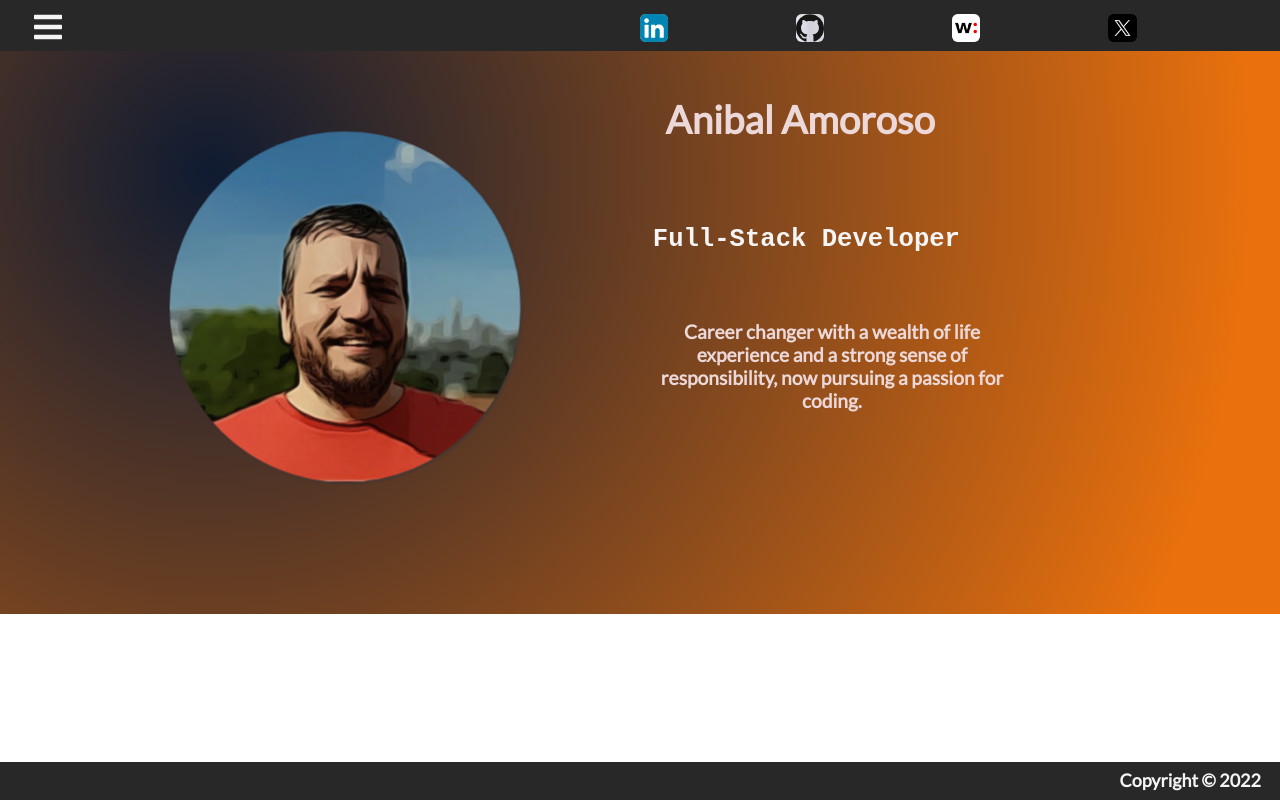
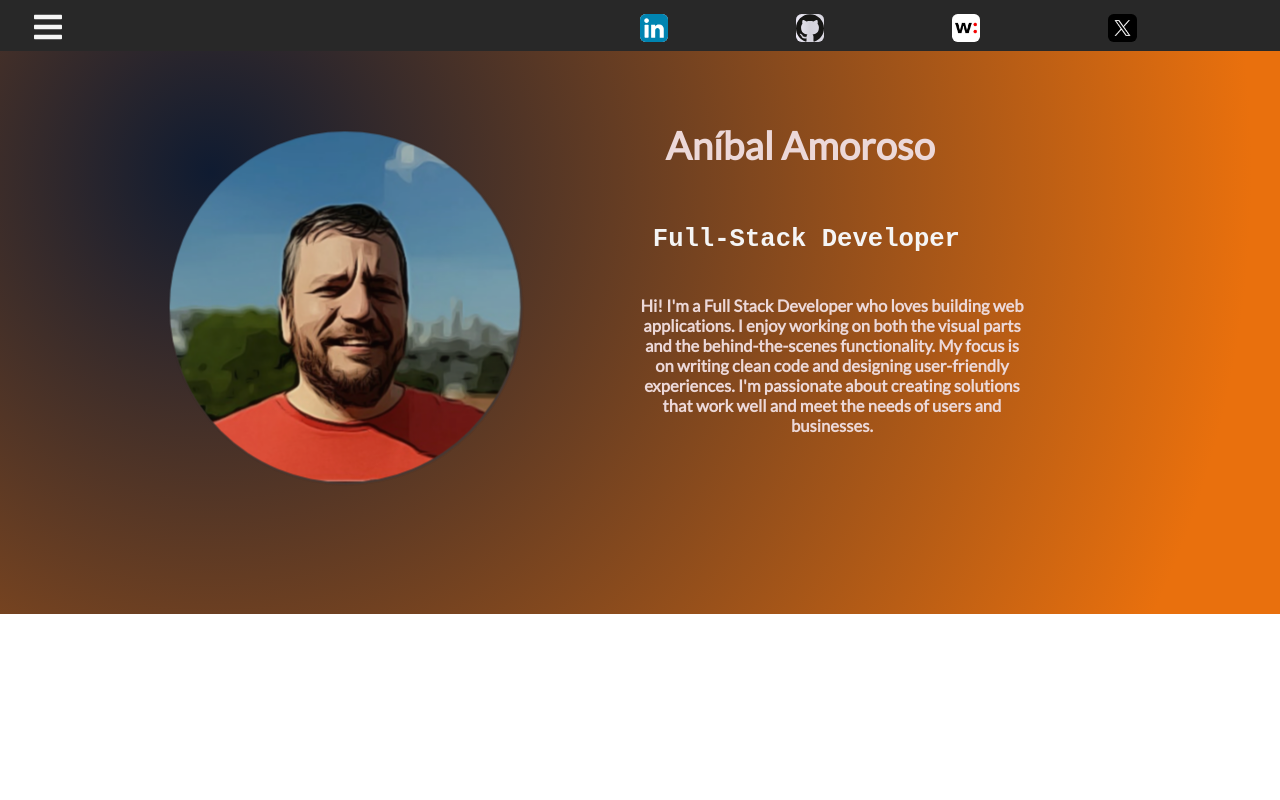
Before and after one commit to sjdev2212/portfoliosjdev, a React (Create React App) app: page / in a window 1280 px wide. Built offline with nearby package versions, Linux system fonts and the light colour scheme.

Commit message:
delete footer and  bk changes

```diff
--- a/package.json
+++ b/package.json
@@ -11,6 +11,7 @@
     "emailjs-com": "^3.2.0",
     "firebase": "^10.4.0",
     "framer-motion": "^10.6.1",
+    "particles.js": "^2.0.0",
     "react": "^18.2.0",
     "react-dom": "^18.2.0",
     "react-hot-toast": "^2.4.0",
--- a/src/About.css
+++ b/src/About.css
@@ -2,9 +2,8 @@
     padding: 20px;
     background-color: #f5f5f5;
     margin-bottom: 20px;
-    background-image: radial-gradient(circle farthest-corner at 16.5% 28.1%, rgba(15, 27, 49, 1) 0%, rgba(0, 112, 218, 1) 90%);
-    background-image: cover;
-    height: 50vw;
+    background-image: radial-gradient(circle farthest-corner at 80.5% 60.1%, rgba(15, 27, 49, 1) 0%, rgb(233, 112, 13) 90%);
+    height: 100vw;
 
 }
 .about-section{
--- a/src/App.js
+++ b/src/App.js
@@ -23,7 +23,7 @@ function App() {
 
 
 
-    <Footer />
+
     </div>
     </BrowserRouter>
   );
--- a/src/Contact.css
+++ b/src/Contact.css
@@ -3,10 +3,9 @@ display: flex;
 flex-direction: column;
 justify-content: center;
 align-items: center;
-background-image: radial-gradient( circle farthest-corner at 16.5% 28.1%,  rgba(15,27,49,1) 0%, rgba(0,112,218,1) 90% );
-background-repeat: no-repeat;
+background-image: radial-gradient(circle farthest-corner at 50.5% 28.1%, rgba(15, 27, 49, 1) 0%, rgb(233, 112, 13) 90%);background-repeat: no-repeat;
 background-size: cover;
-height: 94vh;
+height: 46vw;
  }
 .contact-form {
     display: flex;
--- a/src/Content.css
+++ b/src/Content.css
@@ -20,7 +20,7 @@
   }
 }
 .content {
-  background-image: radial-gradient( circle farthest-corner at 16.5% 28.1%,  rgba(15,27,49,1) 0%, rgba(0,112,218,1) 90% );
+  background-image: radial-gradient(circle farthest-corner at 80.5% 28.1%, rgba(15, 27, 49, 1) 0%, rgb(233, 112, 13) 90%);
 display: flex;
 flex-direction: column;
 align-items: center;
@@ -29,7 +29,7 @@ margin-left: auto;
 margin-right: auto;
 height: 100vw;
 margin-top: 4vw;
-margin-bottom: 2vw;
+height: 100vw;
 
 }
 .content h1{
--- a/src/Footer.js
+++ b/src/Footer.js
@@ -4,7 +4,7 @@ import './Footer.css'
 const Footer = () => {
   return (
     <div className="footer">
-    <p className='copy'>Copyright &copy; 2022</p>
+    <p className='copy'>sjdev22125</p>
     </div>
   )
 }
--- a/src/Home.css
+++ b/src/Home.css
@@ -25,7 +25,7 @@
 .nombre {
   position: relative;
   animation-fill-mode: forwards;
-  top: 7.5vw;
+  top: 9.5vw;
   left: 22vw;
   font-size: 3vw;
   font-weight: 800;
@@ -48,7 +48,7 @@
   position: relative;
   left: 50vw;
   bottom: 10vw;
-  font-size: 1.5vw;
+  font-size: 1.3vw;
   font-weight: 800;
   color: rgb(236, 216, 216);
   width: 30vw;
--- a/src/Home.js
+++ b/src/Home.js
@@ -21,15 +21,14 @@ export const Home = () => {
       </motion.img>
       </div>
         <div>
-      <h1 className='nombre'>Anibal Amoroso</h1>
+      <h1 className='nombre'>Aníbal Amoroso</h1>
 
       <div  className="typing-demo dev">
       Full-Stack Developer
     </div>
       </div>
       <p className='paragraph'>
-      Career changer with a wealth of life experience and a strong sense of responsibility,
-       now pursuing a passion for coding.
+      Hi! I'm a Full Stack Developer who loves building web applications. I enjoy working on both the visual parts and the behind-the-scenes functionality. My focus is on writing clean code and designing user-friendly experiences. I'm passionate about creating solutions that work well and meet the needs of users and businesses.
       </p>
 
 
```
Also changed, not shown: 1 other file (tests, documents, lock files or other folders).
